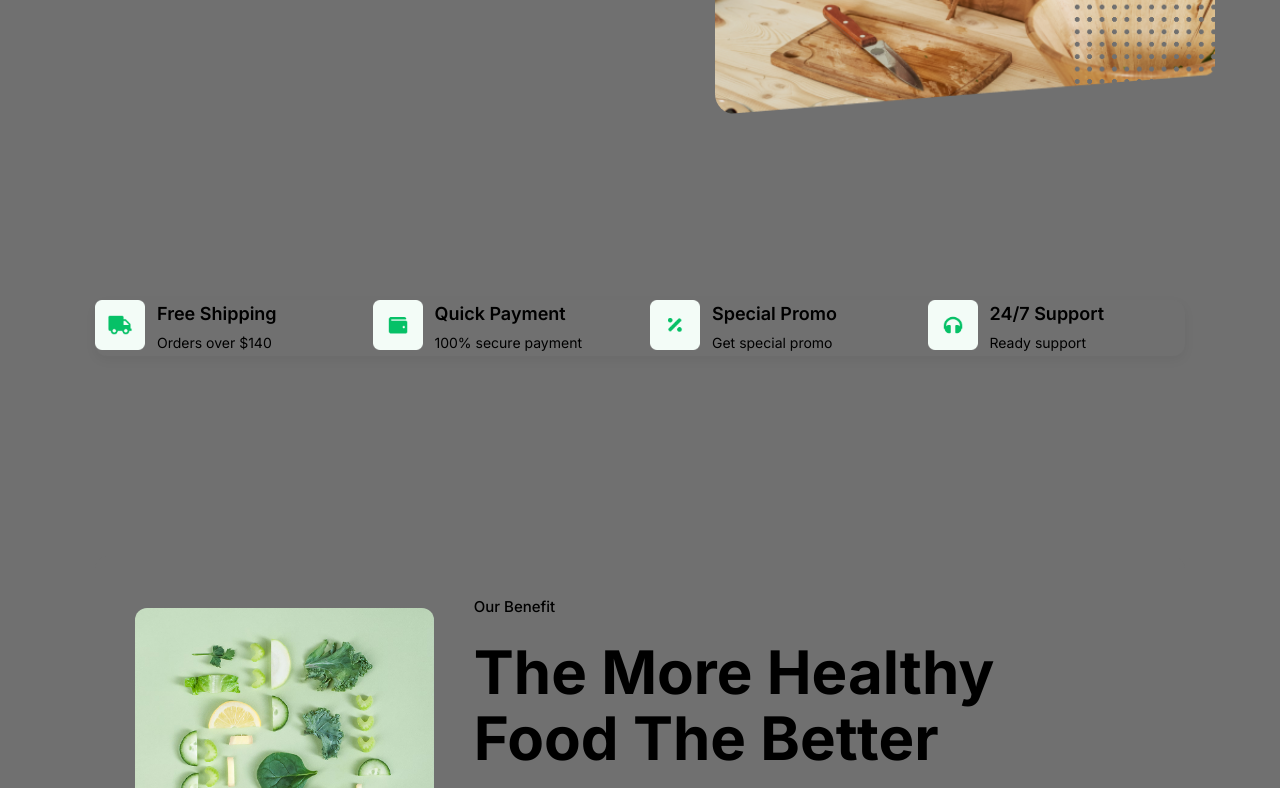
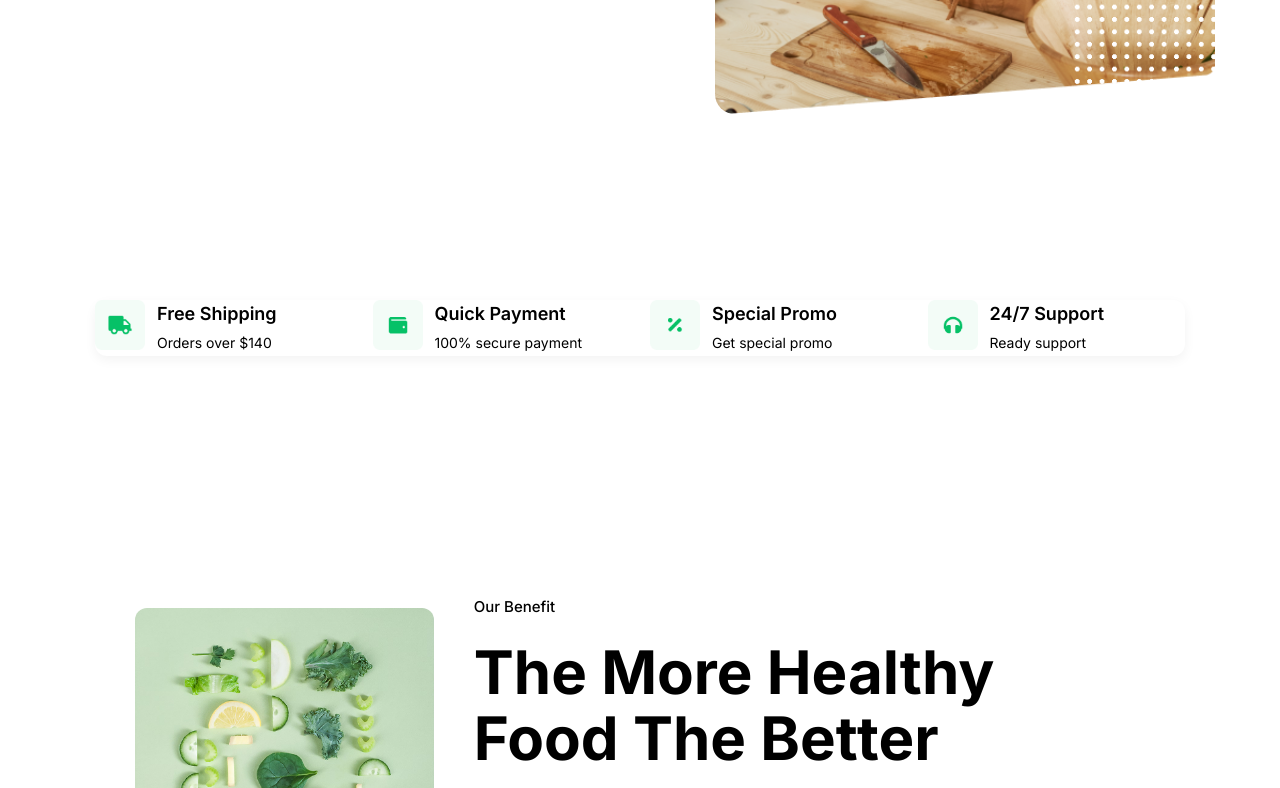
Before and after one commit to leigiel/Assignment-02_HTML-CSS, a plain HTML site: page index.html in a window 1280 px wide. Shown: the part 731-1519 px from the top of the page. Drawn offline with Linux system fonts and the light colour scheme.

Commit message:
first commit

```diff
--- a/css/style.css
+++ b/css/style.css
@@ -1,7 +1,8 @@
 :root {
   --primary-color: #06c167;
-  --background-color: #707070ff;
+  --background-color: #fff;
   --text-color: #000000;
+  --shadow-color: #f3fafb;
 }
 
 * {
```
